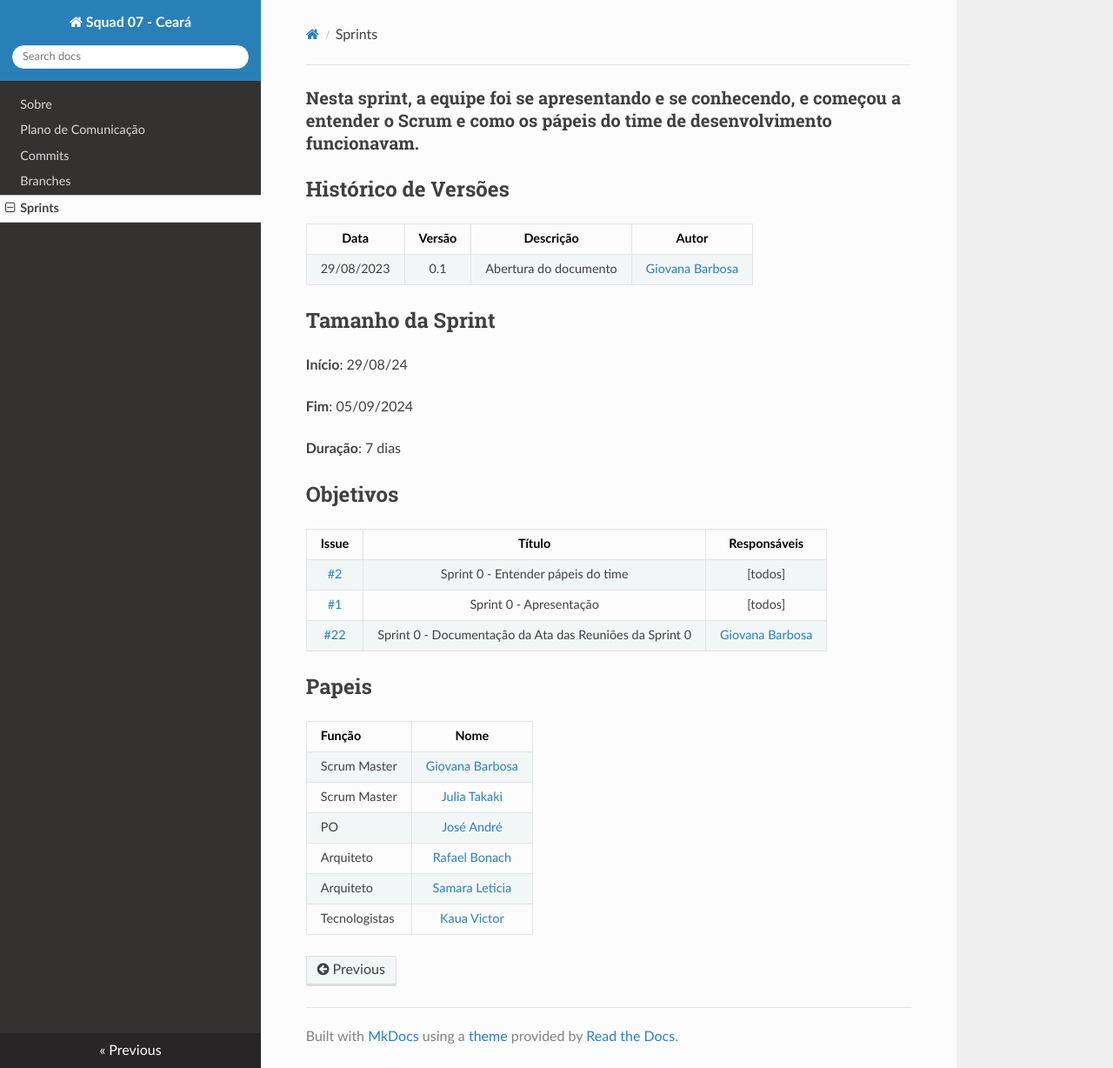
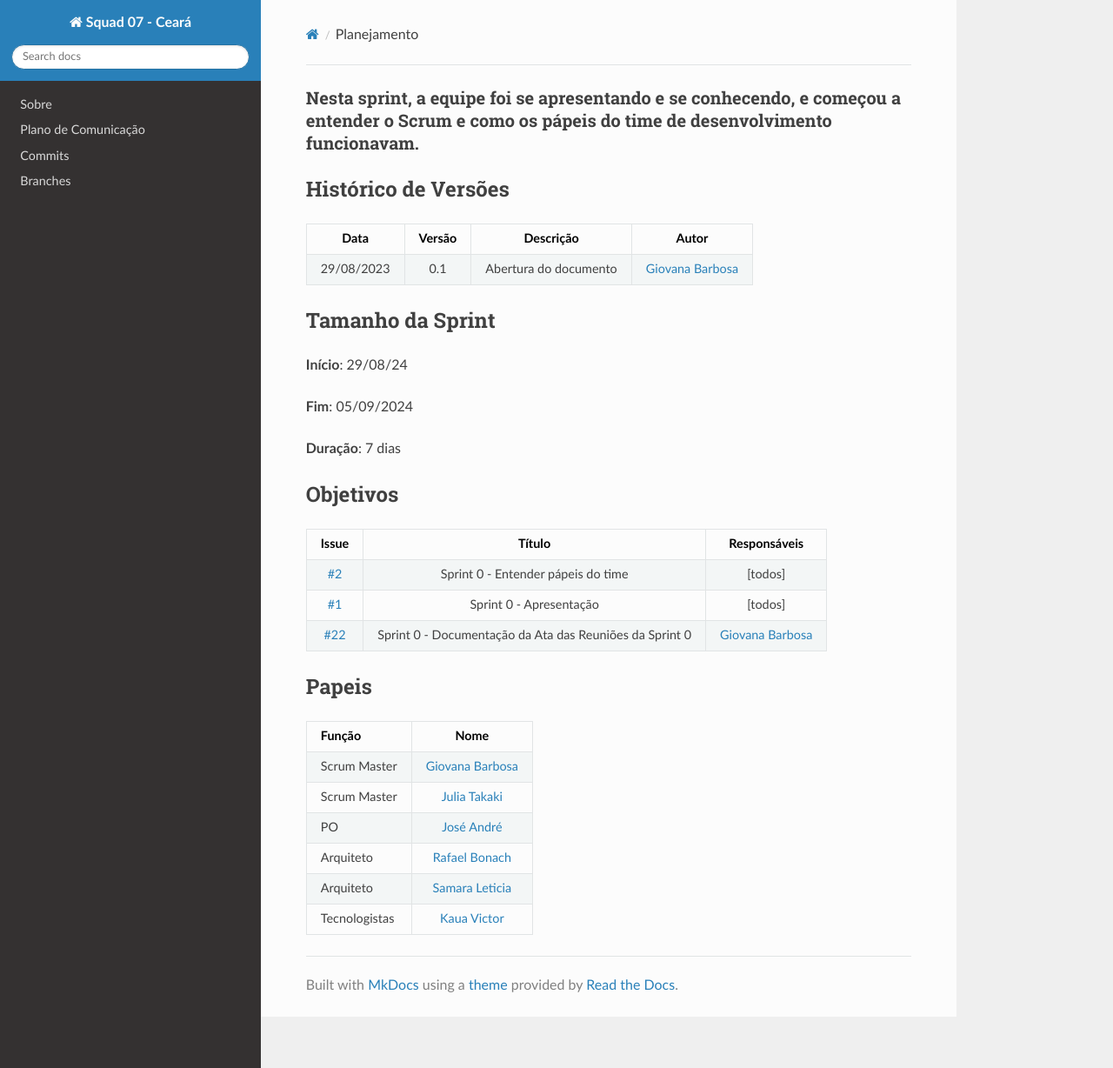
Before and after one commit to unb-mds/2023-2-Squad07, an MkDocs documentation site: the page built from docs/sprints/sprint00/planejamento.md, in a window 1280 px wide and 1228 px high. Shown: the whole window at 87% size. Built offline with MkDocs 1.6.1, drawn with Linux system fonts in a browser that asks for light colours; nearby versions of some CDN libraries.

Commit message:
Update mkdocs.yml

```diff
--- a/mkdocs.yml
+++ b/mkdocs.yml
@@ -4,5 +4,4 @@ nav:
       - Plano de Comunicação: plano-de-comunicação.md
       - Commits: Commits.md
       - Branches: Branches.md
-      - Sprints: sprints/sprint00/planejamento.md
 theme: readthedocs
```
